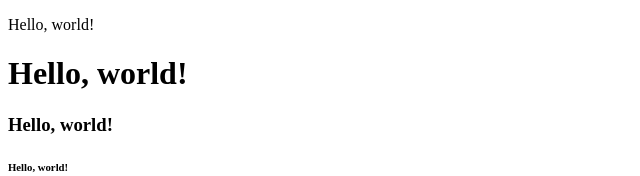
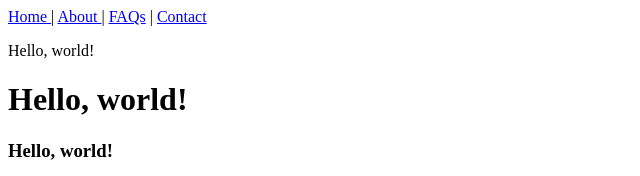
Before and after one commit to Fyrexian/HTML-and-CSS-Projects, a plain HTML site: page NotePad++ Assignment/Assignment.html in a window 1280 px wide. Shown: the top 176 px of the page, without its empty margins (0-640 px from the left). Drawn offline with Linux system fonts and the light colour scheme.

Commit message:
Update Assignment.html
Added nav element

```diff
--- a/NotePad++ Assignment/Assignment.html
+++ b/NotePad++ Assignment/Assignment.html
@@ -6,6 +6,13 @@
 </head>
 <body>
 <main>
+
+<nav>
+<a href="vaethconner.inf"> Home </a> |
+<a href="vaethconner.info"> About </a> |
+<a href="vaethconner.info"> FAQs</a> |
+<a href="vaethconner.info"> Contact </a>
+</nav>
 
 <p>Hello, world!</p>
 <h1>Hello, world!</h1>
```
